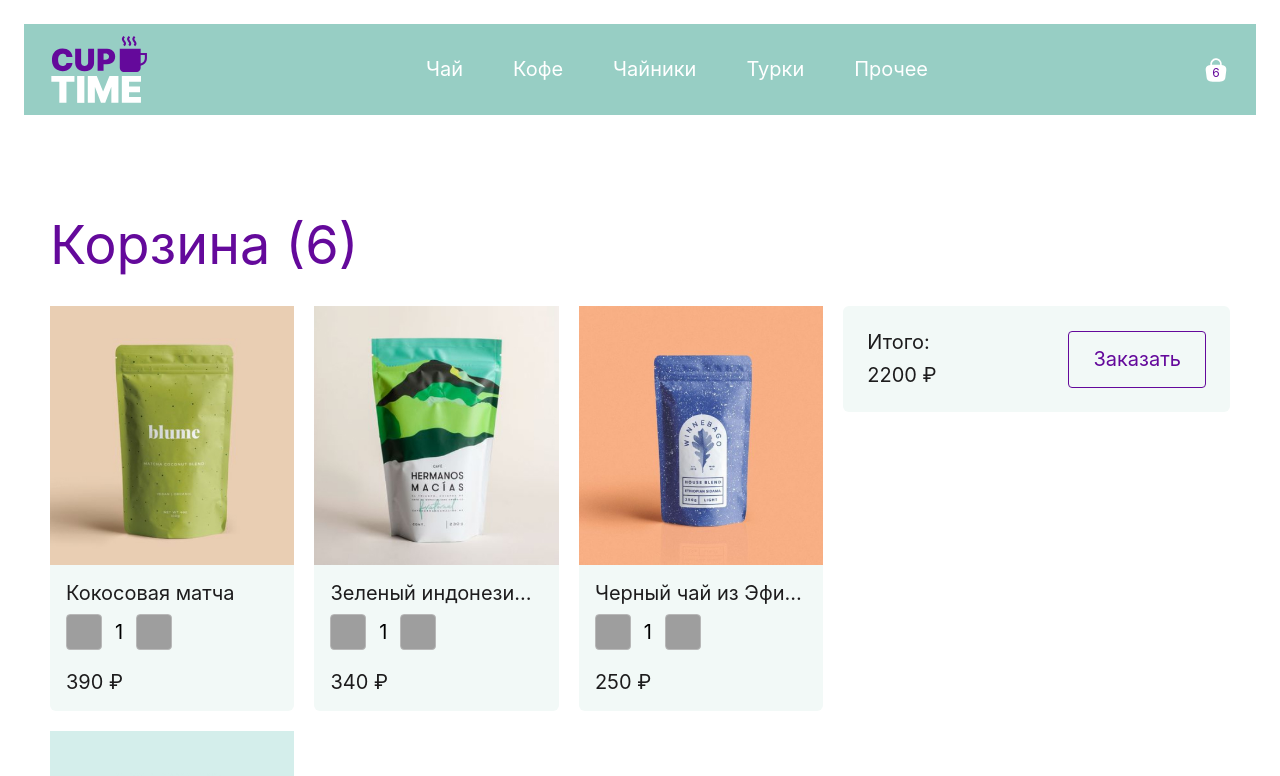
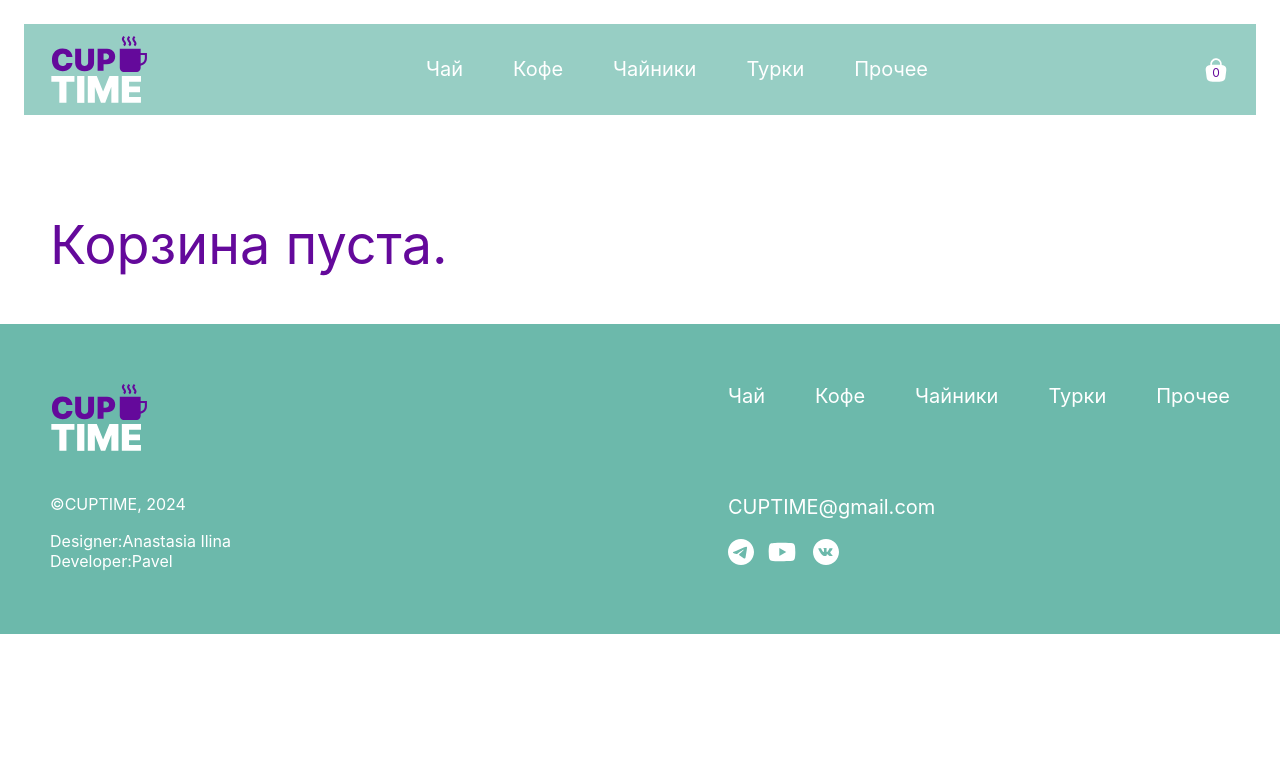
Before and after one commit to illicchpv/cup-time-react, a React (Vite) app: page /cart in a window 1280 px wide. Shown: the top 776 px of the page. Built offline with nearby package versions, Linux system fonts and the light colour scheme; grey boxes are pictures that could not be loaded; a web font is replaced by a local one.

Commit message:
День 6 завершение + доделки

```diff
--- a/src/cart.css
+++ b/src/cart.css
@@ -21,7 +21,7 @@
 
 .cart__items {
   display: grid;
-  grid-template-columns: repeat(auto-fit, minmax(200px, 1fr));
+  grid-template-columns: repeat(auto-fill, minmax(200px, 1fr));
   gap: 20px;
   order: 2;
 }
--- a/src/cart.media.css
+++ b/src/cart.media.css
@@ -8,7 +8,7 @@
   }
 
   .cart__items {
-    grid-template-columns: repeat(auto-fit, minmax(180px, 1fr));
+    grid-template-columns: repeat(auto-fill, minmax(180px, 1fr));
   }
 
   .cart-item__title {
@@ -44,7 +44,7 @@
 
   .cart__items {
     order: 3;
-    grid-template-columns: repeat(auto-fit, minmax(159px, 1fr));
+    grid-template-columns: repeat(auto-fill, minmax(159px, 1fr));
   }
 
   .cart-item__title {
@@ -153,7 +153,7 @@
 
   .cart__items {
     grid-column: 1 / -1;
-    grid-template-columns: repeat(auto-fit, minmax(140px, 1fr));
+    grid-template-columns: repeat(auto-fill, minmax(140px, 1fr));
     gap: 8px;
   }
 
--- a/src/const.js
+++ b/src/const.js
@@ -27,3 +27,25 @@
 }
 
 */
+
+export function calcTotalCount(cart) {
+  if(!cart) return 0;
+  return cart.reduce((acc, p) => acc + p.quantity, 0);
+}
+
+export function translateCategory(category) {
+  switch (category) {
+    case 'tea':
+      return 'Чаи';
+    case 'coffee':
+      return 'Кофе';
+    case 'teapots':
+      return 'Чайники';
+    case 'cezves':
+      return 'Турки';
+    case 'other':
+      return 'Прочее';
+    default:
+      return category;
+  }
+}
--- a/src/context/CartContext.jsx
+++ b/src/context/CartContext.jsx
@@ -8,6 +8,7 @@
   useEffect(() => {
     const storeCart = JSON.parse(localStorage.getItem('cart') || '[]');
     setCart(storeCart);
+    console.log('storeCart: ', storeCart);
   }, []);
 
   useEffect(() => {
--- a/src/modules/Cart.jsx
+++ b/src/modules/Cart.jsx
@@ -1,27 +1,35 @@
 
-import {products} from "../products";
+import {calcTotalCount} from "../const";
+import {useCart} from "../context/CartContext";
 import {CartItem} from "./CartItem";
 
 export const Cart = () => {
-  const selected = products.filter((product) => product.in);
+  const {cart} = useCart();
+  if (!cart) return;
+
+  const totalCnt = calcTotalCount(cart);
 
   return (
     <section className="cart">
       <div className="container cart__container">
-        <h2 className="cart__title">Корзина <span>(6)</span></h2>
+        {totalCnt ? <h2 className="cart__title">Корзина <span>({totalCnt})</span></h2>: <h2 className="cart__title">Корзина пуста.</h2>}
 
+
+        {!totalCnt || (<>
           <ul className="cart__items">
-          {selected.map((product) => (
+            {cart.map((product) => (
               <CartItem key={product.id} {...product} />
             ))}
           </ul>
 
           <div className="cart__summary">
             <h3 className="cart__summary-title">Итого:</h3>
-          <p className="cart__total">2200&nbsp;₽</p>
+            <p className="cart__total">{cart.reduce((acc, p) => acc + p.price * p.quantity, 0)}&nbsp;₽</p>
 
             <button className="cart__order-button" type="submit" form="delivery-form">Заказать</button>
           </div>
+        </>)}
+
       </div>
     </section>
   );
--- a/src/modules/CartItem.jsx
+++ b/src/modules/CartItem.jsx
@@ -1,24 +1,48 @@
+import {useState} from "react";
+import {API_URL} from "../const";
+import {useCart} from "../context/CartContext";
 
 
-export const CartItem = ({id, image, title, price}) => {
-  console.log('id: ', id);
-  const quantity = 1;
+export const CartItem = ({id, img, title, price, quantity}) => {
+  // console.log('id: ', id);
+  const [itemQuantity, setItemQuantity] = useState(quantity);
+  const {updateQuantity, removeFromCart} = useCart();
+
+  const handleDecrementQuantity = () => {
+    const newQuantity = itemQuantity - 1;
+    if (newQuantity > 1) {
+      setItemQuantity(newQuantity);
+      updateQuantity(id, newQuantity);
+    } else {
+      removeFromCart(id);
+    }
+  };
+  const handleIncrementQuantity = () => {
+    const newQuantity = itemQuantity + 1;
+    setItemQuantity(newQuantity);
+    updateQuantity(id, newQuantity);
+  };
+
   return (
     <li className="cart-item">
-      <img className="cart-item__image" src={image} alt={title} />
+      <img className="cart-item__image" src={`${API_URL}${img}`} alt={title} />
 
       <div className="cart-item__info">
         <h3 className="cart-item__title">{title}</h3>
 
         <div className="cart-item__quantity">
-          <button className="cart-item__quantity-button cart-item__quantity-button_minus">-</button>
+          <button className="cart-item__quantity-button cart-item__quantity-button_minus"
+            onClick={handleDecrementQuantity}
+          >-</button>
 
-          <input className="cart-item__quantity-input" type="number" defaultValue={quantity} />
+          <input className="cart-item__quantity-input" type="number" value={itemQuantity} readOnly />
 
-          <button className="cart-item__quantity-button cart-item__quantity-button_plus">+</button>
+          <button className="cart-item__quantity-button cart-item__quantity-button_plus"
+            onClick={handleIncrementQuantity}
+          >+</button>
         </div>
 
-        <p className="cart-item__price">{price}&nbsp;₽</p>
+        <p className="cart-item__price">{price * quantity}&nbsp;₽</p>
       </div>
     </li>
 
--- a/src/modules/Header.jsx
+++ b/src/modules/Header.jsx
@@ -1,7 +1,11 @@
 import {Link, useLocation} from "react-router-dom";
+import {useCart} from "../context/CartContext";
+import {calcTotalCount} from "../const";
 
 export const Header = () => {
   const location = useLocation();
+  const {cart} = useCart();
+  const totalCnt = calcTotalCount(cart);
 
   const getActiveClass = (category) => {
     const currentCategory = new URLSearchParams(location.search).get("category");
@@ -35,7 +39,7 @@
           </ul>
         </nav>
 
-        <Link className="header__cart-link" to="/cart">6</Link>
+        <Link className="header__cart-link" to="/cart">{totalCnt}</Link>
       </div>
     </header>
   );
--- a/src/modules/Main.jsx
+++ b/src/modules/Main.jsx
@@ -3,8 +3,13 @@
 import {Promo} from "./Promo";
 import {Cart} from "./Cart";
 import {Order} from "./Order";
+import {useCart} from "../context/CartContext";
+import {calcTotalCount} from "../const";
 
 export const Main = () => {
+  const {cart} = useCart();
+  const totalCnt = calcTotalCount(cart);
+
   return (
     <main className="main">
       <Routes>
@@ -17,7 +22,7 @@
 
         <Route path="/cart" element={<>
           <Cart />
-          <Order />
+          {!totalCnt || <Order />}
         </>} />
 
         <Route path="*" element={
--- a/src/modules/Products.jsx
+++ b/src/modules/Products.jsx
@@ -4,6 +4,7 @@
 import {Product} from "./Product";
 import {useSearchParams} from "react-router-dom";
 import {SkeletonLoader} from "./SkeletonLoader";
+import {translateCategory} from "../const";
 
 export const Products = () => {
   const [searchParams] = useSearchParams();
@@ -18,7 +19,7 @@
   return (
     <section className="products">
       <div className="container">
-        <h2 className="products__title">Чай</h2>
+        <h2 className="products__title">{translateCategory(category)}</h2>
 
         <ul className="products__list">
           {products.length ? products.map((product) => (
--- a/src/modules/Promo.jsx
+++ b/src/modules/Promo.jsx
@@ -1,3 +1,5 @@
+import {Link} from "react-router-dom";
+
 export const Promo = () => {
   return (
     <section className="promo">
@@ -5,7 +7,7 @@
         <div className="promo__container">
           <h1 className="promo__title">Попробуй новый вкус Арабики</h1>
 
-          <a className="promo__link" href="#">Перейти к кофе</a>
+          <Link className="promo__link" to="/products?category=coffee">Перейти к кофе</Link>
         </div>
       </div>
     </section>
--- a/src/products.js
+++ /dev/null
@@ -1,9 +0,0 @@
-
-export const products = [
-  {id: 1, in: true, title: "Кокосовая матча", price: 390, image: "./image/chai/photo-2.jpg"},
-  {id: 2, in: true, title: "Зеленый индонезийский чай", price: 340, image: "./image/chai/photo-1.jpg"},
-  {id: 3, in: true, title: "Черный чай из Эфиопии", price: 250, image: "./image/chai/photo.jpg"},
-  {id: 4, in: true, title: "Красный чай", price: 290, image: "./image/chai/photo-3.jpg"},
-  {id: 5, title: "Апельсиновый чай", price: 390, image: "./image/chai/photo-4.jpg"},
-  {id: 6, title: "Ананасовый чай", price: 390, image: "./image/chai/photo-5.jpg"},
-];
```
Lines whose indentation alone changed are shown as unchanged.
